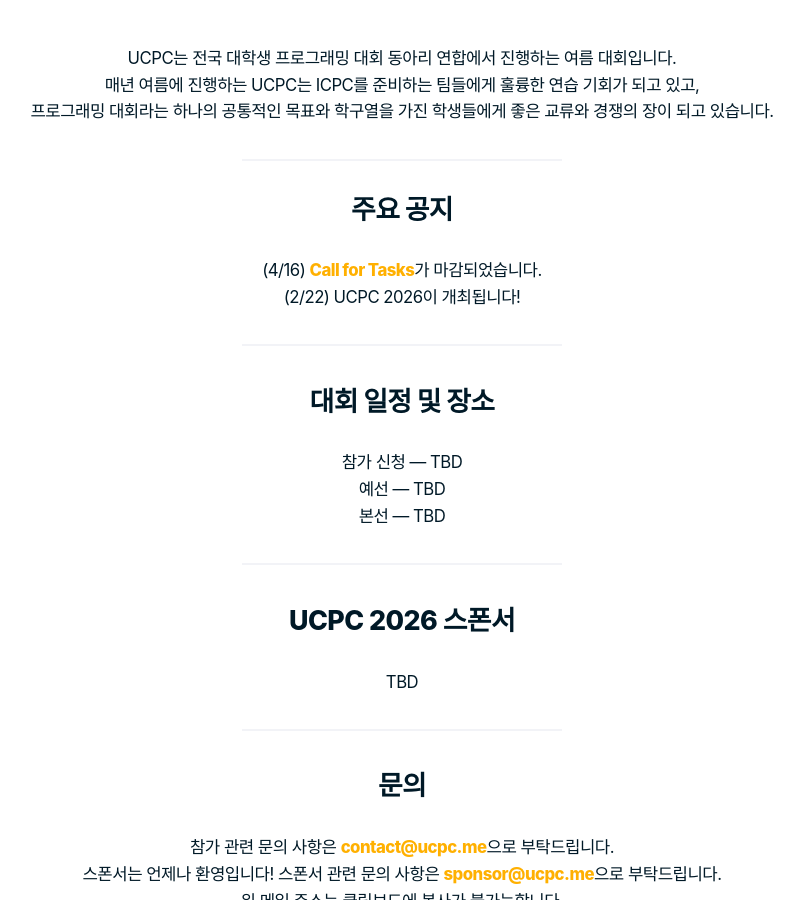
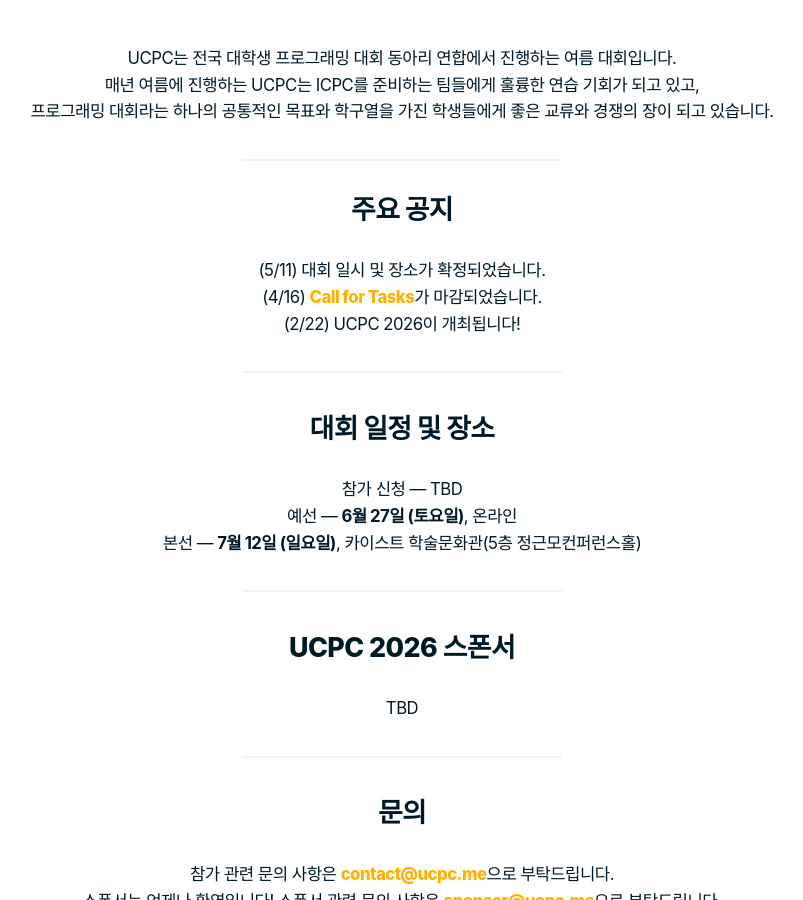
Before and after one commit to ucpcc/2026, a Jekyll site: the page built from index.md, in a window 1280 px wide and 900 px high, scrolled down 1279 px. Shown: the whole window, without its empty margins (238-1041 px from the left). Built offline with Jekyll 4.4.1, drawn with Linux system fonts in a browser that asks for light colours; some web fonts are replaced.

```diff
--- a/index.md
+++ b/index.md
@@ -6,6 +6,7 @@ lang: ko
 
 ## 주요 공지
 
+- (5/11) 대회 일시 및 장소가 확정되었습니다.
 - (4/16) [Call for Tasks](https://2026.ucpc.me/tasks/)가 마감되었습니다.
 - (2/22) UCPC 2026이 개최됩니다!
 
@@ -16,9 +17,9 @@ lang: ko
 
 참가 신청 — TBD
 
-예선 — TBD
+예선 — **6월 27일 (토요일)**, 온라인
 
-본선 — TBD
+본선 — **7월 12일 (일요일)**, 카이스트 학술문화관(5층 정근모컨퍼런스홀)
 
 ---
 
```
Also changed, not shown: en/index.md (+3 -2 lines).
